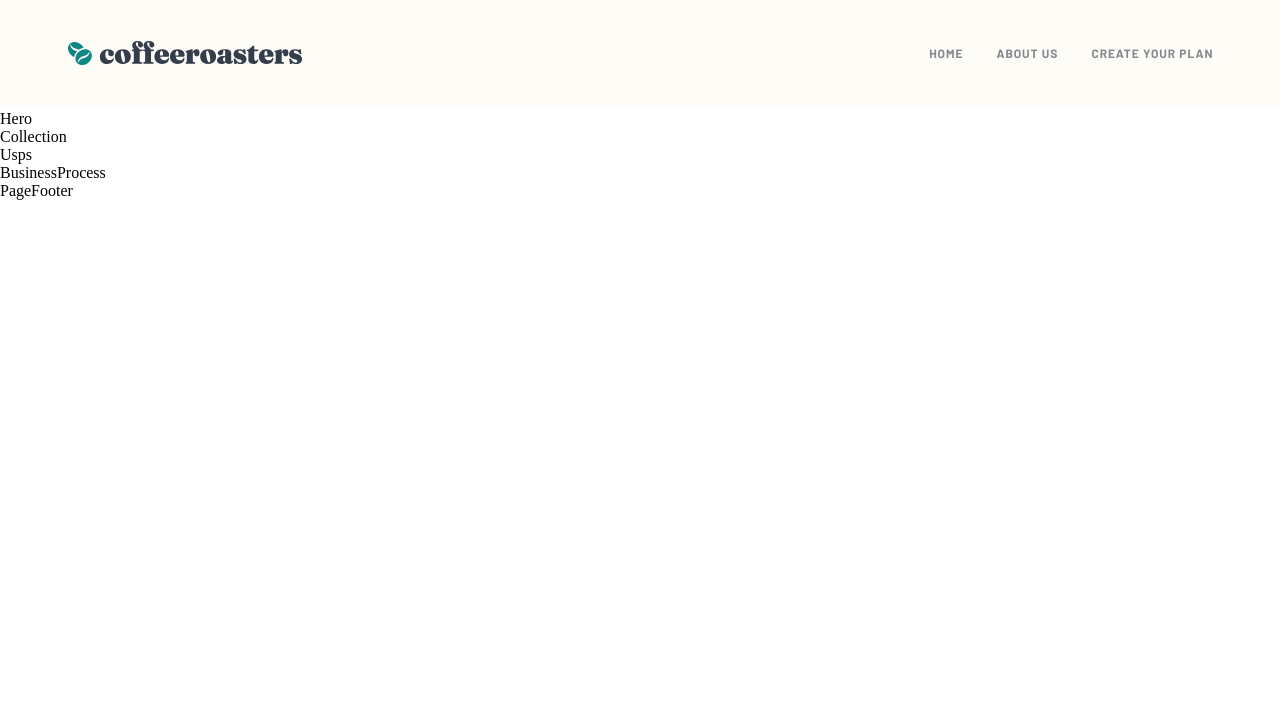
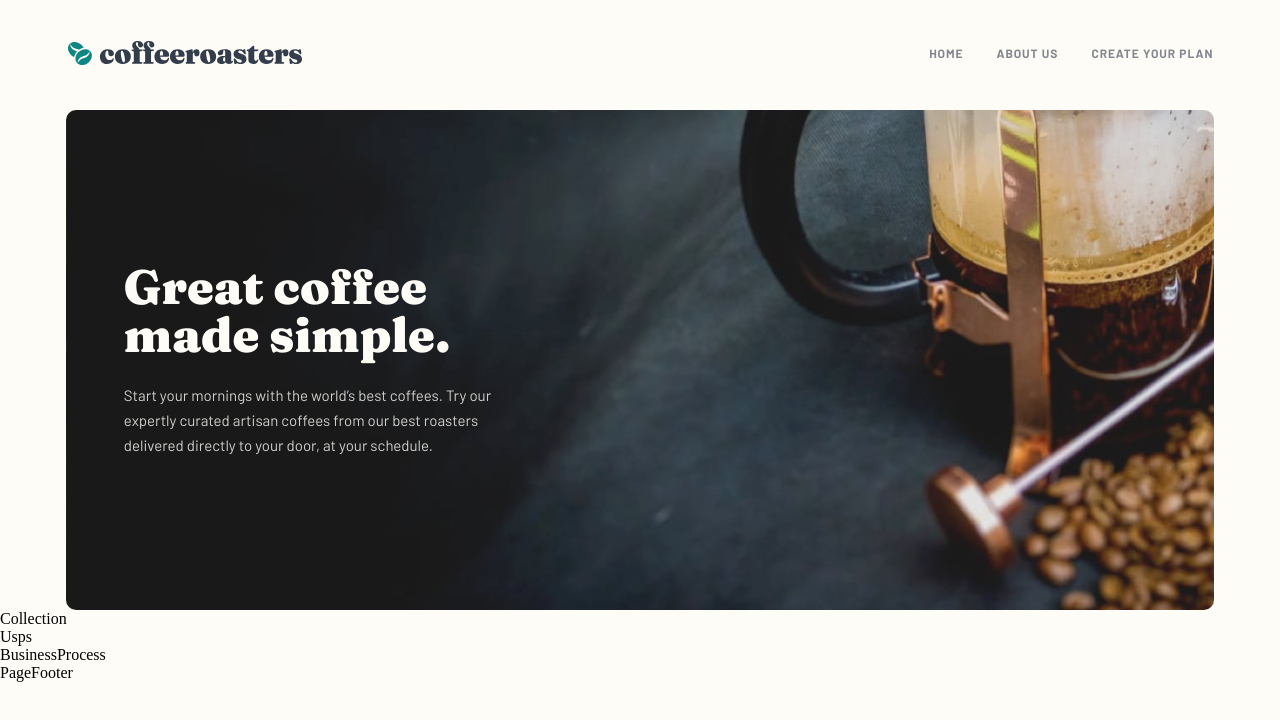
Before and after one commit to Marjolein-Kasman-de-Jong/coffeeroasters, a React (Vite) app: page / in a window 1280 px wide. Shown: the top 720 px of the page. Built offline with nearby package versions, Linux system fonts and the light colour scheme.

Commit message:
Create hero

```diff
--- /dev/null
+++ b/src/constants/sectionHeroContent.js
@@ -0,0 +1,57 @@
+// Images
+import home_small from "../../public/home/mobile/image-hero-coffeepress.jpg";
+import home_medium from "../../public/home/tablet/image-hero-coffeepress.jpg";
+import home_large from "../../public/home/desktop/image-hero-coffeepress.jpg";
+import aboutUs_small from "../../public/about/mobile/image-hero-whitecup.jpg";
+import aboutUs_medium from "../../public/about/tablet/image-hero-whitecup.jpg";
+import aboutUs_large from "../../public/about/desktop/image-hero-whitecup.jpg";
+import subscribe_small from "../../public/plan/mobile/image-hero-blackcup.jpg";
+import subscribe_medium from "../../public/plan/tablet/image-hero-blackcup.jpg";
+import subscribe_large from "../../public/plan/desktop/image-hero-blackcup.jpg";
+
+const sectionHeroContent = {
+    "/": {
+        heading: "Great coffee made simple.",
+        paragraph: "Start your mornings with the world’s best coffees. Try our expertly curated artisan coffees from our best roasters delivered directly to your door, at your schedule.",
+        image: {
+            small: home_small,
+            medium: home_medium,
+            large: home_large
+        },
+        height: {
+            small: "500px",
+            medium: "500px",
+            large: "600px"
+        }
+    },
+    "/about-us": {
+        heading: "About Us",
+        paragraph: "Coffeeroasters began its journey of exotic discovery in 1999, highlighting stories of coffee from around the world. We have since been dedicated to bring the perfect cup - from bean to brew - in every shipment.",
+        image: {
+            small: aboutUs_small,
+            medium: aboutUs_medium,
+            large: aboutUs_large
+        },
+        height: {
+            small: "400px",
+            medium: "400px",
+            large: "450px"
+        }
+    },
+    "/subscribe": {
+        heading: "Create a plan",
+        paragraph: "Build a subscription plan that best fits your needs. We offer an assortment of the best artisan coffees from around the globe delivered fresh to your door.",
+        image: {
+            small: subscribe_small,
+            medium: subscribe_medium,
+            large: subscribe_large
+        },
+        height: {
+            small: "400px",
+            medium: "400px",
+            large: "450px"
+        }
+    }
+}
+
+export default sectionHeroContent;
--- a/src/hooks/useScreenWidth.jsx
+++ b/src/hooks/useScreenWidth.jsx
@@ -8,12 +8,13 @@ function useScreenWidth(breakpoint = 768) {
     };
 
     useEffect(() => {
-        // Initial check
+        // Initial setting
         updateMedia();
 
         // Resize listener
         window.addEventListener("resize", updateMedia);
 
+        // Cleanup
         return () => window.removeEventListener("resize", updateMedia);
     }, [breakpoint]);
 
--- a/src/index.css
+++ b/src/index.css
@@ -24,6 +24,12 @@ textarea {
   --grey: #83888F;
 }
 
+/* Body */
+
+body {
+  background-color: var(--light-cream);
+}
+
 /* Main */
 
 main {
@@ -44,23 +50,58 @@ main {
 
 /* Typography */
 
+html {
+  font-size: 16px;
+}
+
 /* --Headings */
 
 [class^="heading"] {
-  color: var(--dark-grey-blue);
   font-family: "Fraunces";
   font-style: normal;
   font-weight: 900;
 }
 
 .heading-1 {
-  font-size: 4.5rem;
-  line-height: 4.5rem;
+  /* ----Home/subscribe hero title */
+  font-size: 2.5rem;
+  line-height: 2.5rem;
+  color: var(--light-cream);
+}
+
+@media screen and (min-width: 768px) {
+  .heading-1 {
+    font-size: 3rem;
+    line-height: 3rem;
+  }
+}
+
+@media screen and (min-width: 1440px) {
+  .heading-1 {
+    font-size: 4.5rem;
+    line-height: 4.5rem;
+  }
 }
 
 .heading-2 {
-  font-size: 2.5rem;
-  line-height: 3rem;
+  /* ----About us hero title */
+  color: var(--light-cream);
+  font-size: 1.75rem;
+  line-height: 1.75rem;
+}
+
+@media screen and (min-width: 758px) {
+  .heading-2 {
+    font-size: 2rem;
+    line-height: 2.5rem;
+  }
+}
+
+@media screen and (min-width: 1440px) {
+  .heading-2 {
+    font-size: 2.5rem;
+    line-height: 3rem;
+  }
 }
 
 .heading-3 {
@@ -78,12 +119,23 @@ main {
 
 .paragraph-1 {
   /* ----Regular paragraph */
-  color: var(--dark-grey-blue);
   font-family: "Barlow";
-  font-size: 1rem;
+  font-size: 0.9375rem;
   font-style: normal;
   font-weight: 400;
-  line-height: 1.625rem;
+  line-height: 1.5625rem;
+}
+
+@media screen and (min-width: 1440px) {
+  .paragraph-1 {
+    font-size: 1rem;
+    line-height: 1.625rem;
+  }
+}
+
+.hero .paragraph-1 {
+  /* ----Hero paragraph */
+  color: var(--light-cream);
 }
 
 .paragraph-2 {
--- a/src/pages/subscribe/Subscribe.jsx
+++ b/src/pages/subscribe/Subscribe.jsx
@@ -9,9 +9,9 @@ import "./subscribe.css";
 export default function Subscribe() {
   return (
     <main>
-        <Hero />
-        <BusinessProcess />
-        <OrderForm />
+      <Hero />
+      <BusinessProcess />
+      <OrderForm />
     </main>
   )
 }
--- a/src/sections/hero/Hero.jsx
+++ b/src/sections/hero/Hero.jsx
@@ -1,10 +1,66 @@
+import { useState, useEffect } from "react";
+import { useLocation } from "react-router-dom";
+
+// Constants
+import sectionHeroContent from "../../constants/sectionHeroContent";
+
 // Styles
 import "./hero.css";
 
 export default function Hero() {
+  // Get location
+  const location = useLocation().pathname;
+
+  // Get hero content
+  const { heading, paragraph, image, height } = sectionHeroContent[location];
+
+  // Set background image based on screen width
+  const [backgroundImage, setBackgroundImage] = useState(image.small);
+
+  // Set hero height based on screen width
+  const [heroHeight, setHeroHeight] = useState(height.small);
+
+  // Handle screen width change
+  useEffect(() => {
+    const handleResize = () => {
+      if (window.innerWidth >= 1440) {
+        setBackgroundImage(image.large);
+        setHeroHeight(height.large);
+      } else if (window.innerWidth >= 768) {
+        setBackgroundImage(image.medium);
+        setHeroHeight(height.medium);
+      } else {
+        setBackgroundImage(image.small);
+        setHeroHeight(height.small);
+      }
+    }
+
+    // Initial setting
+    handleResize();
+
+    // Resize listener
+    window.addEventListener("resize", handleResize);
+
+    // Cleanup
+    return () => window.removeEventListener("resize", handleResize);
+  }, []);
+
   return (
-    <section className="hero">
-      Hero
+    <section
+      className="hero"
+      style={{
+        backgroundImage: `url(${backgroundImage})`,
+        height: heroHeight
+      }}
+    >
+      <article>
+        <h1 className={(location === "/" || location === "/subscribe") ? "heading-1" : "heading-2"}>
+          {heading}
+        </h1>
+        <p className="paragraph-1">
+          {paragraph}
+        </p>
+      </article>
     </section>
   )
 }
--- a/src/sections/hero/hero.css
+++ b/src/sections/hero/hero.css
@@ -0,0 +1,51 @@
+.hero {
+    width: 87.2%;
+    max-width: 327px;
+    margin: 0 auto;
+    padding: 0 24px;
+    display: flex;
+    align-items: center;
+    border-radius: 10px;
+    background-size: cover;
+    background-position: center;
+}
+
+@media screen and (min-width: 768px) {
+    .hero {
+        width: 89.71%;
+        max-width: unset;
+        padding: 0 58px;
+    }
+}
+
+@media screen and (min-width: 1440px) {
+    .hero {
+        width: 88.89%;
+        max-width: 1280px;
+        padding: 0 85px;
+    }
+}
+
+.hero article {
+    display: flex;
+    flex-direction: column;
+    gap: 24px;
+    text-align: center;
+}
+
+@media screen and (min-width: 768px) {
+    .hero article {
+        max-width: 398px;
+        text-align: left;
+    }
+}
+
+@media screen and (min-width: 1440px) {
+    .hero article {
+        max-width: 493px;
+    }
+}
+
+.hero article p {
+    opacity: .8;
+}
```
Also changed, not shown: src/pages/about-us/AboutUs.jsx (+4 -4 lines).
